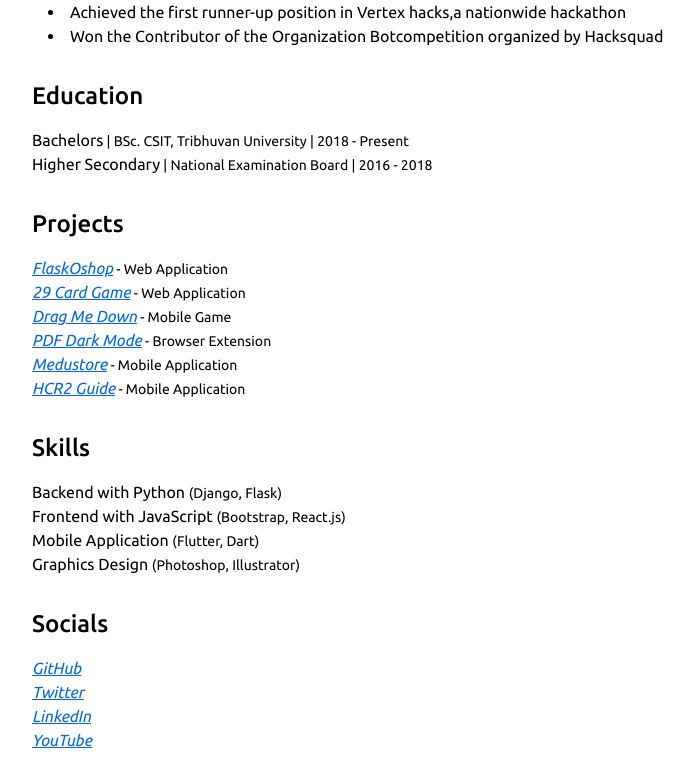
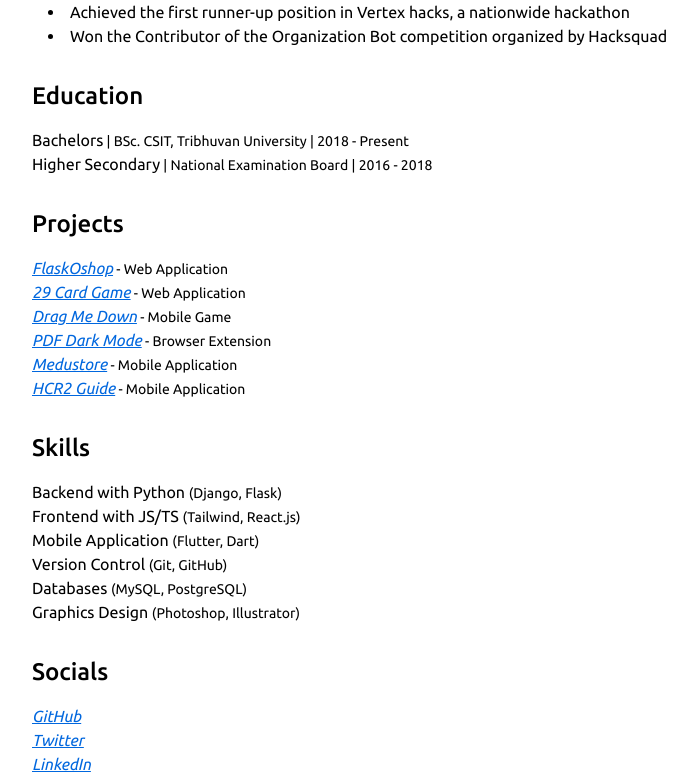
Before and after one commit to diwash007/minimal-portfolio, a React (Vite) app: page / in a window 1280 px wide. Shown: the part 628-1407 px from the top of the page, without its empty margins (288-985 px from the left). Built offline with nearby package versions, Linux system fonts and the light colour scheme.

Commit message:
feat: add more skills

```diff
--- a/src/components/other_experience.tsx
+++ b/src/components/other_experience.tsx
@@ -3,9 +3,9 @@ import React from 'react'
 const OtherExperience = (): JSX.Element => {
   const experiences = [
     'Achieved the first runner-up position in Vertex hacks,' +
-      'a nationwide hackathon',
+      ' a nationwide hackathon',
     'Won the Contributor of the Organization Bot' +
-      'competition organized by Hacksquad'
+      ' competition organized by Hacksquad'
   ]
   return (
     <>
--- a/src/components/skills.tsx
+++ b/src/components/skills.tsx
@@ -7,12 +7,20 @@ const Skills = (): JSX.Element => {
       description: 'Django, Flask'
     },
     {
-      name: 'Frontend with JavaScript',
-      description: 'Bootstrap, React.js'
+      name: 'Frontend with JS/TS',
+      description: 'Tailwind, React.js'
     },
     {
       name: 'Mobile Application',
       description: 'Flutter, Dart'
+    },
+    {
+      name: 'Version Control',
+      description: 'Git, GitHub'
+    },
+    {
+      name: 'Databases',
+      description: 'MySQL, PostgreSQL'
     },
     {
       name: 'Graphics Design',
```
